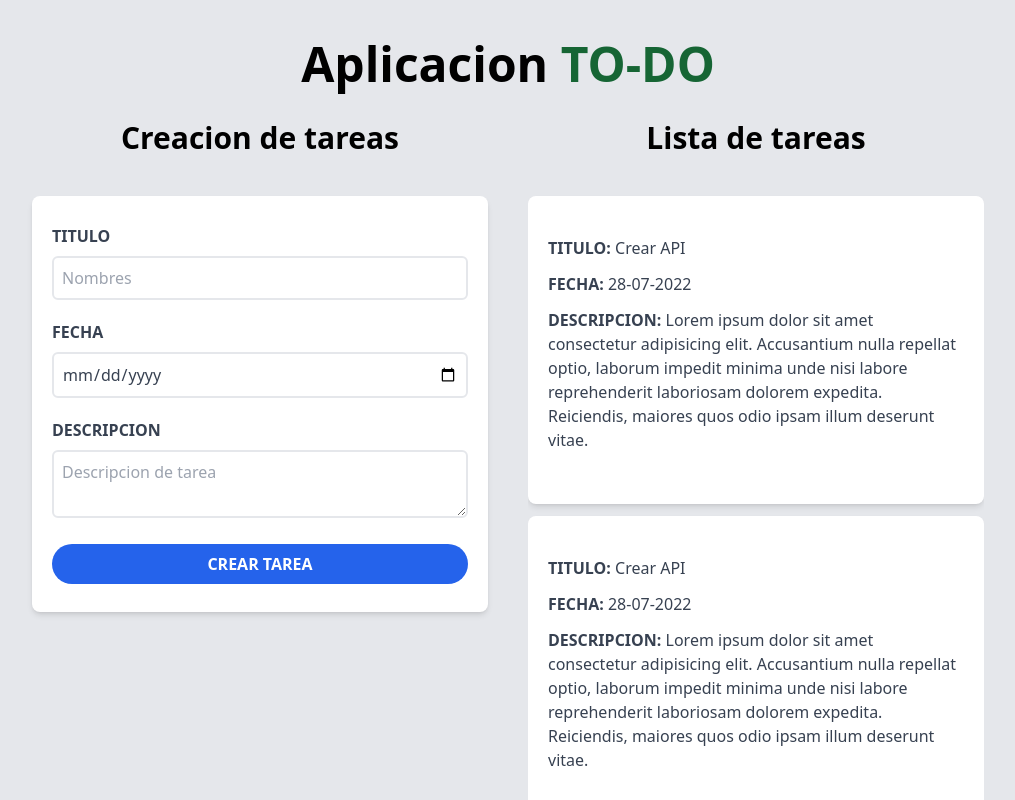
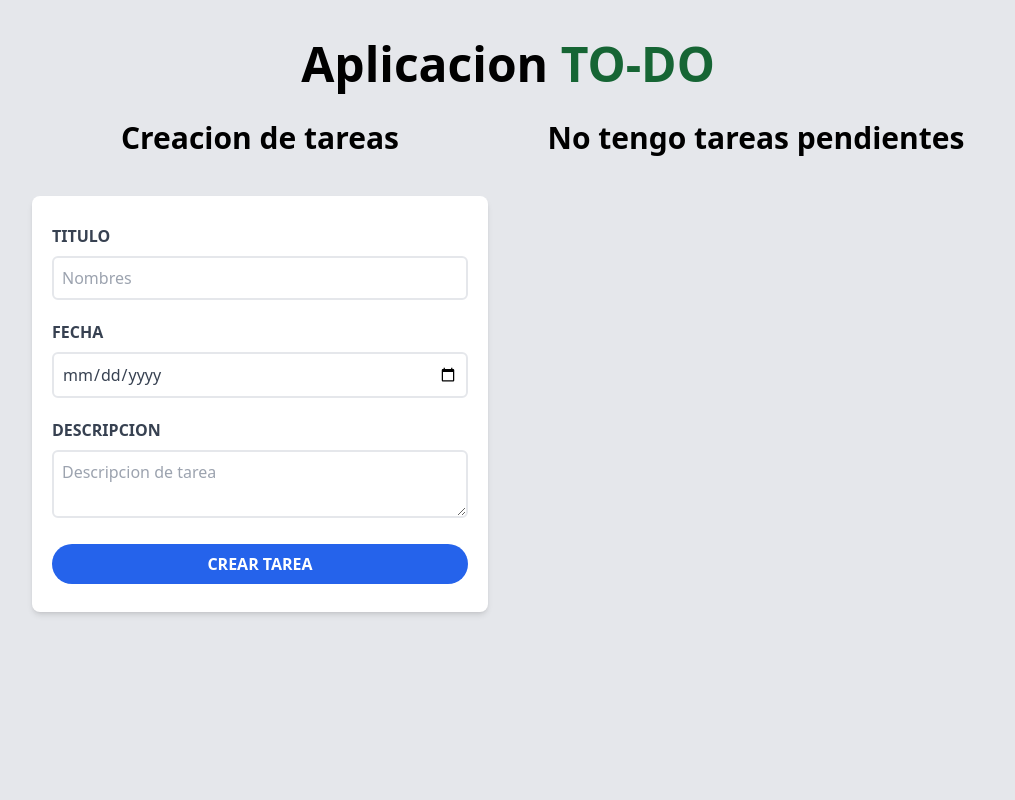
Before and after one commit to RubenJ27/M4U3To-Do-RubenJaramillo, a React (Vite) app: page / in a window 1280 px wide. Shown: the top 800 px of the page, without its empty margins (132-1147 px from the left). Built offline with nearby package versions, Linux system fonts and the light colour scheme.

Commit message:
Se creo el funcion de agregar tareas en el componente

```diff
--- a/index.html
+++ b/index.html
@@ -5,7 +5,7 @@
     <link rel="icon" type="image/svg+xml" href="/vite.svg" />
     <meta name="viewport" content="width=device-width, initial-scale=1.0" />
     <script src="//cdn.jsdelivr.net/npm/sweetalert2@11"></script>
-    <title>Vite + React</title>
+    <title>Aplicacion To-Do</title>
   </head>
   <body class="bg-gray-200">
     <div id="root"></div>
--- a/src/App.jsx
+++ b/src/App.jsx
@@ -1,14 +1,26 @@
 import Form from "./components/Form";
 import Header from "./components/Header";
 import { TaskList } from "./components/TaskList";
+import { useState } from "react";
+
 
 function App() {
+
+  const [tasks, setTasks] = useState([]);
+
+
   return (
     <div className="container mx-auto mt-10">
       <Header />
       <div className="md:mx-36 my-1 md:flex">
-        <Form />
-        <TaskList />
+        <Form
+        tasks={tasks}
+        setTasks={setTasks}
+        />
+        <TaskList
+        tasks={tasks}
+        />
+
       </div>
     </div>
   );
--- a/src/components/AlertError.jsx
+++ b/src/components/AlertError.jsx
@@ -1,4 +1,4 @@
-const AlertError = ({children}) => {
+/* const AlertError = ({children}) => {
   return (
     <div className="bg-red-600 font-bold uppercase text-center text-white p-3 mb-5 rounded-md">
       {children}
@@ -6,4 +6,4 @@ const AlertError = ({children}) => {
   )
 };
 
-export default AlertError;
+export default AlertError; */
--- a/src/components/Form.jsx
+++ b/src/components/Form.jsx
@@ -1,17 +1,21 @@
 import { useState } from "react";
-import AlertError from "./AlertError";
+/* import AlertError from "./AlertError"; */
 
-const Form = () => {
-
+const Form = ({ tasks, setTasks }) => {
   const [title, setTitle] = useState("");
   const [date, setDate] = useState("");
   const [description, setDescription] = useState("");
 
   const [error, setError] = useState(false);
 
+  const generarId = () => {
+    const id = Math.random().toString(20).substr(2);
+
+    return id;
+  }
+  // Validacion formulario
   const handleSubmit = (e) => {
     e.preventDefault();
-
     if ([title, date, description].includes("")) {
       setError(true);
       errorModal();
@@ -22,30 +26,42 @@ const Form = () => {
     /* Limpiar formulario */
     setTitle("");
     setDate("");
-      setDescription("")
+    setDescription("");
 
     okModal();
-    }
+
+    setTasks(setTasks);
+
+    //Object task
+
+    const objectTasks = {
+      title,
+      date,
+      description,
+      id: generarId()
+    };
+
+    setTasks([...tasks, objectTasks]);
+  };
 
   const okModal = () => {
     Swal.fire({
-        position: 'center',
-        icon: 'success',
-        title: 'Ejercicio completado 😎',
+      position: "center",
+      icon: "success",
+      title: "Ejercicio completado 😎",
       showConfirmButton: false,
-        timer: 1500
-      })
+      timer: 1500,
+    });
   };
 
   const errorModal = () => {
     Swal.fire({
-        icon: 'error',
-        title: 'Oops...',
-        text: 'Something went wrong!',
-        footer: '<a href="">Why do I have this issue?</a>'
-      })
+      icon: "error",
+      title: "Oops...",
+      text: "Something went wrong!",
+      footer: '<a href="">Why do I have this issue?</a>',
+    });
   };
-
 
   return (
     <>
@@ -104,9 +120,9 @@ const Form = () => {
               placeholder="Descripcion de tarea"
               className="placeholder-gray-400 w-full p-2 mt-2 border-2 rounded-md text-gray-700"
               value={description}
-          onChange={(e) => setDescription(e.target.value)}></textarea>
+              onChange={(e) => setDescription(e.target.value)}
+            ></textarea>
           </div>
-
 
           <input
             type="submit"
@@ -115,13 +131,8 @@ const Form = () => {
           />
         </form>
       </div>
-
-
-
     </>
-
-
   );
-}
+};
 
 export default Form;
--- a/src/components/Header.jsx
+++ b/src/components/Header.jsx
@@ -1,4 +1,5 @@
 function Header() {
+
 
   return (
       <h1 className="font-black text-5xl mb-8 text-center mx-auto md:w-2/3">Aplicacion <span className="text-green-800">TO-DO</span></h1>
--- a/src/components/TaskList.jsx
+++ b/src/components/TaskList.jsx
@@ -1,13 +1,28 @@
 
 import { Tasks } from './Tasks';
 
-export const TaskList = () => {
+export const TaskList = ({tasks}) => {
+
+  console.log()
+
   return (
     <div className="md:w-full lg:w-1/2 mx-5 mb-10 md:h-screen overflow-scroll">
-      <h2 className="font-black text-3xl text-center mb-10">Lista de tareas</h2>
-      <Tasks />
-      <Tasks />
-      <Tasks />
+
+      {tasks && tasks.length ? (<>
+
+        <h2 className="font-black text-3xl text-center mb-10">Tareas pendientes</h2>
+        {tasks.map( (task, ) => {
+        return(
+          <Tasks
+          /* key={index} *//* esto es mala practica */
+          key={task.id}
+          task={task}
+          />
+        )
+      })}
+      </>) : <h2 className="font-black text-3xl text-center mb-10">No tengo tareas pendientes</h2>}
+
+
     </div>
   );
 };
--- a/src/components/Tasks.jsx
+++ b/src/components/Tasks.jsx
@@ -1,19 +1,23 @@
 import React from 'react'
 
-export const Tasks = () => {
+export const Tasks = ({task}) => {
+
+  const {title, date, description} = task; /* desestructuracion */
+
+
   return (
     <div className="bg-white shadow-md px-5 py-10 rounded-lg mb-3">
         <p className="font-bold mb-3 text-gray-700 uppercase">
           Titulo: {""}
-          <span className="font-normal normal-case">Crear API</span>
+          <span className="font-normal normal-case">{title}</span>
         </p>
         <p className="font-bold mb-3 text-gray-700 uppercase">
           Fecha: {""}
-          <span className="font-normal normal-case">28-07-2022</span>
+          <span className="font-normal normal-case">{date}</span>
         </p>
         <p className="font-bold mb-3 text-gray-700 uppercase">
           Descripcion: {""}
-          <span className="font-normal normal-case">Lorem ipsum dolor sit amet consectetur adipisicing elit. Accusantium nulla repellat optio, laborum impedit minima unde nisi labore reprehenderit laboriosam dolorem expedita. Reiciendis, maiores quos odio ipsam illum deserunt vitae.</span>
+          <span className="font-normal normal-case">{description}</span>
         </p>
       </div>
   )
```
Lines whose indentation alone changed are shown as unchanged.
